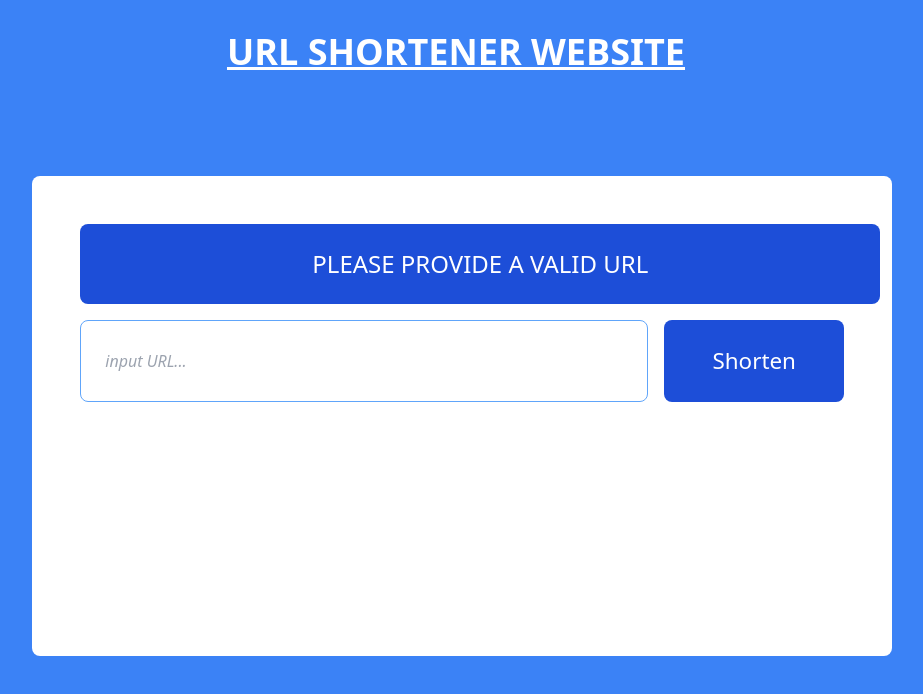
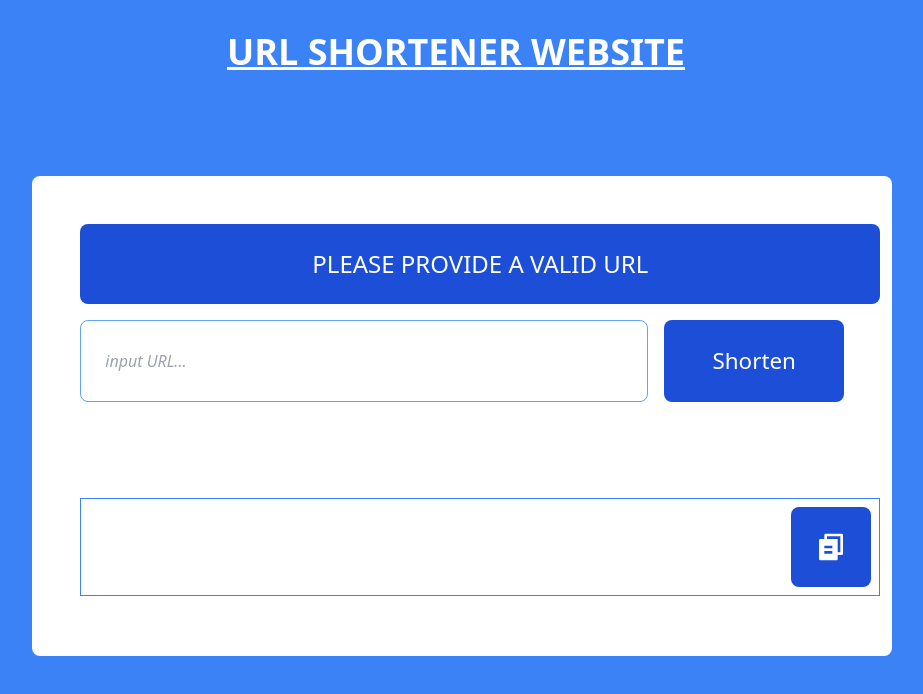
Before and after one commit to RrLSn/URL_shortener, a React (Vite) app: page / in a window 1280 px wide. Shown: the top 694 px of the page, without its empty margins (184-1107 px from the left). Built offline with nearby package versions, Linux system fonts and the light colour scheme.

Commit message:
URL shortener

```diff
--- a/src/components/Link_shortener.jsx
+++ b/src/components/Link_shortener.jsx
@@ -1,15 +1,26 @@
-import React from 'react'
+import React, { useState } from 'react'
 
 const Link_shortener = () => {
+    const [input, setInput] = useState("")
+    const handleChange = (e) => {
+        setInput(e.target.value)
+    }
+
   return (
     <div className='w-[96vw] h-[40rem] grid place-items-center'>
         <main className='w-[70%] h-[60vh] bg-white rounded-lg box p-[3rem]'>
             <div className='w-[50rem] h-[5rem] bg-blue-700 text-white text-[1.5rem] font-[500] flex justify-center items-center rounded-lg mb-[1rem]'>
                 <h1>PLEASE PROVIDE A VALID URL</h1>
             </div>
+
             <div className='flex gap-[1rem]'>
-            <input type="text" className='w-[50rem] p-[1.5rem] border border-blue-400 placeholder:italic rounded-lg focus:outline-blue-500' placeholder='input URL...' required />
+            <input type="url" className='w-[50rem] p-[1.5rem] border border-blue-400 placeholder:italic rounded-lg focus:outline-blue-500' placeholder='input URL...' required />
             <button className='bg-blue-700 text-white p-[1.5rem] w-[15rem] rounded-lg text-[1.4rem] font-[500]'>Shorten</button>
+            </div>
+
+            <div className='w-[50rem] border border-blue-500 p-[0.5rem] mt-[6rem] flex justify-between'>
+                <h1></h1>
+                <button className='bg-blue-700 p-[1.5rem] w-[auto] rounded-lg flex'><img className='w-[2rem]' src='./Media/copy.svg'/></button>
             </div>
         </main>
     </div>
```
Also changed, not shown: public/Media/copy.svg (added).
